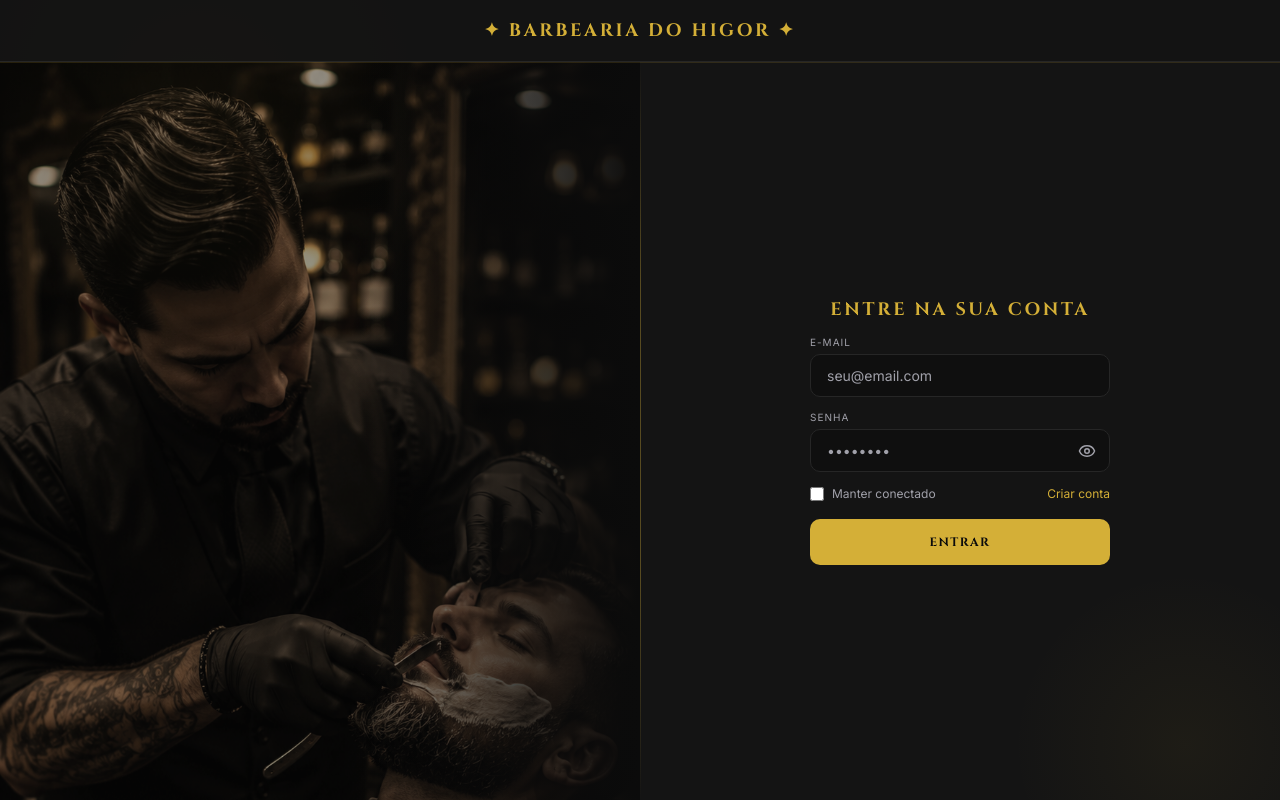
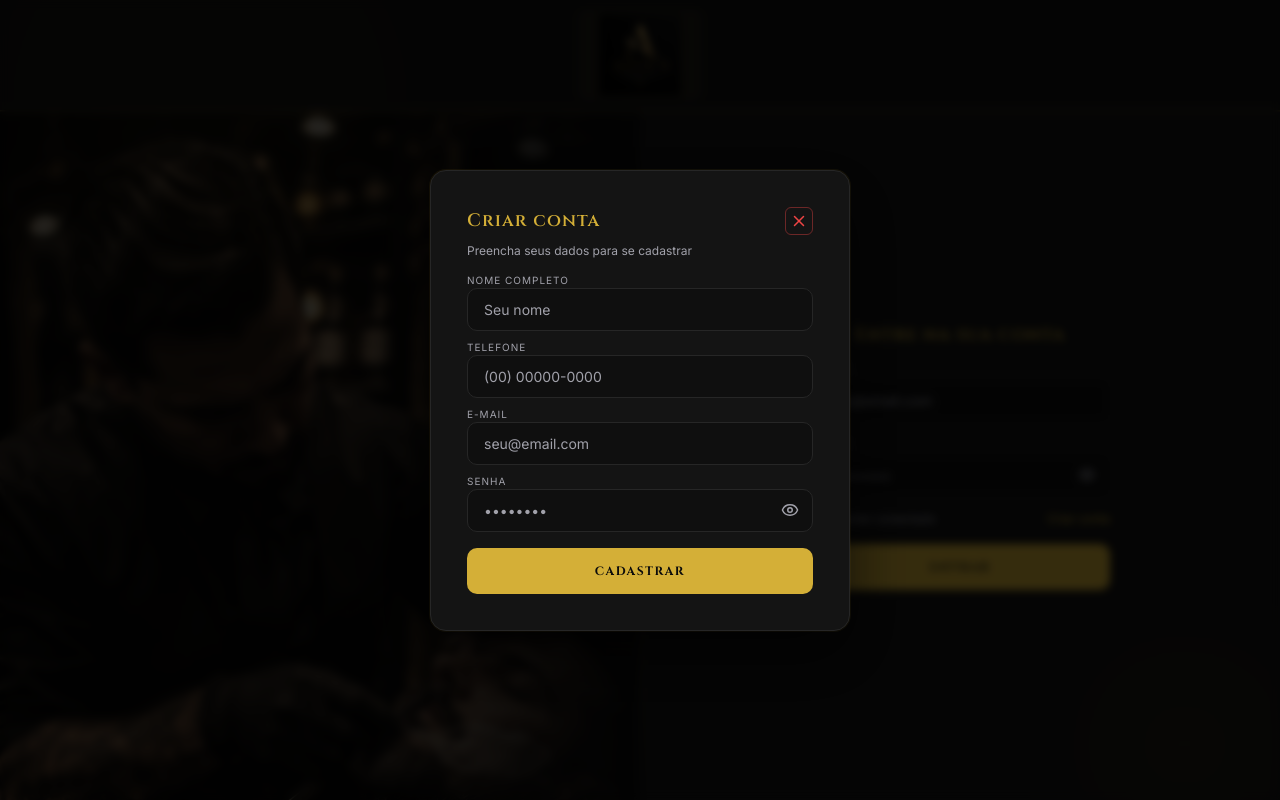
Before and after one commit to LuizLiniker/Projeto-barbearia, a Next.js app in the folder frontend/: page /login in a window 1280 px wide. Both pictures are taken after a click on the link "Criar conta". Built offline with nearby package versions, Linux system fonts and the light colour scheme.

Commit message:
feat: modal de cadastro completo e integrado

```diff
--- a/frontend/app/globals.css
+++ b/frontend/app/globals.css
@@ -1,33 +1,15 @@
-/* Google Fonts */
 @import url("https://fonts.googleapis.com/css2?family=Cinzel:wght@500;600;700&family=Inter:wght@300;400;500;600;700&display=swap");
 
 :root {
-  /* =========================
-     FONTES
-  ========================== */
-
   --font-title: "Cinzel", serif;
   --font-body: "Inter", sans-serif;
-
-  /* =========================
-     PALETA PRINCIPAL
-  ========================== */
-
   --background: #0b0b0b;
   --surface: #141414;
-
   --primary: #d4af37;
   --primary-hover: #c9a227;
-
   --text: #f5f5f5;
   --text-secondary: #a1a1aa;
-
   --border: #262626;
-
-  /* =========================
-     SOMBRAS / EFEITOS
-  ========================== */
-
   --shadow-gold: rgba(212, 175, 55, 0.18);
 }
 
@@ -42,3 +24,8 @@ body {
   color: var(--text);
   font-family: var(--font-body);
 }
+
+html, body {
+  height: 100%;
+  overflow: hidden;
+}
--- a/frontend/app/layout.tsx
+++ b/frontend/app/layout.tsx
@@ -1,20 +1,9 @@
 import type { Metadata } from "next";
-import { Geist, Geist_Mono } from "next/font/google";
 import "./globals.css";
 
-const geistSans = Geist({
-  variable: "--font-geist-sans",
-  subsets: ["latin"],
-});
-
-const geistMono = Geist_Mono({
-  variable: "--font-geist-mono",
-  subsets: ["latin"],
-});
-
 export const metadata: Metadata = {
-  title: "Create Next App",
-  description: "Generated by create next app",
+  title: "Barbearia do Higor",
+  description: "Barbearia do Higor — Tradição & Estilo",
 };
 
 export default function RootLayout({
@@ -23,11 +12,8 @@ export default function RootLayout({
   children: React.ReactNode;
 }>) {
   return (
-    <html
-      lang="en"
-      className={`${geistSans.variable} ${geistMono.variable} h-full antialiased`}
-    >
-      <body className="min-h-full flex flex-col">{children}</body>
+    <html lang="pt-BR">
+      <body>{children}</body>
     </html>
   );
 }
--- a/frontend/app/login/login.css
+++ b/frontend/app/login/login.css
@@ -1,18 +1,15 @@
-/* ============================================================
-   CONTAINER PRINCIPAL
-   ============================================================ */
+
 
 .container {
   width: 100vw;
   height: 100vh;
   display: flex;
-  flex-direction: column; /* titulo em cima, conteúdo embaixo */
+  flex-direction: column;
   position: relative;
   overflow: hidden;
   background-color: var(--background);
 }
 
-/* Orb dourado superior esquerdo */
 .container::before {
   content: "";
   position: absolute;
@@ -26,7 +23,6 @@
   z-index: 0;
 }
 
-/* Orb dourado inferior direito */
 .container::after {
   content: "";
   position: absolute;
@@ -41,45 +37,43 @@
 }
 
 /* ============================================================
-   BARRA DO TÍTULO
+   BARRA DA LOGO
    ============================================================ */
 
-.barra-titulo {
+.img-logo {
   width: 100%;
-  padding: 18px 0;
+  padding: 10px 0;
   background-color: rgba(20, 20, 20, 0.85);
-  border-bottom: 1px solid var(--border);
+  border-bottom: 1px solid rgba(212, 175, 55, 0.25);
   display: flex;
   justify-content: center;
   align-items: center;
   position: relative;
   z-index: 3;
-  /* linha dourada fina embaixo do titulo */
   box-shadow: 0 1px 0 rgba(212, 175, 55, 0.15);
 }
 
-.titulo {
-  font-family: var(--font-title);
-  font-size: 18px;
-  font-weight: 700;
-  color: var(--primary);
-  letter-spacing: 0.15em;
-  text-transform: uppercase;
+.logo {
+  height: 90px;
+  width: auto;
+  object-fit: contain;
+  padding: 4px 20px;
+  border-radius: 8px;
+  background-color: rgba(212, 175, 55, 0.06);
 }
 
 /* ============================================================
-   ÁREA DE CONTEÚDO (foto + form)
+   CONTEÚDO (foto + form)
    ============================================================ */
 
 .conteudo {
   flex: 1;
   display: flex;
-  min-heigth: 0;
+  min-height: 0;
   position: relative;
   z-index: 1;
 }
 
-/* linha dourada separando foto e form */
 .conteudo::after {
   content: "";
   position: absolute;
@@ -98,7 +92,7 @@
 }
 
 /* ============================================================
-   LADO ESQUERDO — FOTO
+   FOTO
    ============================================================ */
 
 .foto {
@@ -118,7 +112,6 @@
   object-position: top center;
 }
 
-/* dissolve a foto em direção ao form */
 .foto::after {
   content: "";
   position: absolute;
@@ -128,7 +121,7 @@
 }
 
 /* ============================================================
-   LADO DIREITO — FORMULÁRIO
+   FORMULÁRIO
    ============================================================ */
 
 .form {
@@ -145,7 +138,6 @@
   z-index: 1;
 }
 
-/* orb interno do form */
 .form::after {
   content: "";
   position: absolute;
@@ -158,16 +150,12 @@
   pointer-events: none;
 }
 
-/* ============================================================
-   SUBTÍTULO E LABEL DO FORM
-   ============================================================ */
-
-.form-subtitulo {
-  font-size: 12px;
-  color: var(--text-secondary);
-  letter-spacing: 0.04em;
-  margin-top: -6px;
-  margin-bottom: 8px;
+.titulo {
+  font-family: var(--font-title);
+  font-size: 18px;
+  font-weight: 600;
+  color: var(--primary);
+  letter-spacing: 0.06em;
 }
 
 .label {
@@ -176,7 +164,7 @@
   color: var(--text-secondary);
   letter-spacing: 0.1em;
   text-transform: uppercase;
-  margin-bottom: -8px; /* aproxima do input */
+  margin-bottom: -8px;
 }
 
 /* ============================================================
@@ -193,7 +181,7 @@
   font-family: var(--font-body);
   font-size: 14px;
   outline: none;
-  transition: border-color 0.2s, box-shadow 0.2s; /* estava faltando o "s" aqui */
+  transition: border-color 0.2s, box-shadow 0.2s;
 }
 
 .input:focus {
@@ -206,7 +194,7 @@
 }
 
 /* ============================================================
-   WRAPPER DO INPUT DE SENHA (para o botão olho)
+   WRAPPER SENHA
    ============================================================ */
 
 .input-senha-wrapper {
@@ -239,7 +227,7 @@
 }
 
 /* ============================================================
-   MANTER CONECTADO + LINK
+   RODAPÉ DO FORM
    ============================================================ */
 
 .form-rodape {
@@ -298,7 +286,6 @@
   margin-top: 4px;
 }
 
-/* estava .btn:hover — nome errado, era .btn-entrar:hover */
 .btn-entrar:hover {
   background-color: var(--primary-hover);
   transform: translateY(-2px);
@@ -310,24 +297,117 @@
 }
 
 /* ============================================================
-   FIX — conteudo não ultrapassa a tela
+   MODAL
    ============================================================ */
 
-html, body {
-  height: 100%;
-  overflow: hidden;
+.modal-overlay {
+  position: fixed;
+  inset: 0;
+  background: rgba(0, 0, 0, 0.75);
+  backdrop-filter: blur(4px);
+  display: flex;
+  justify-content: center;
+  align-items: center;
+  z-index: 100;
+  animation: fadeIn 0.2s ease;
 }
 
-.conteudo {
-  flex: 1;
+.modal {
+  background-color: var(--surface);
+  border: 1px solid var(--border);
+  border-radius: 16px;
+  padding: 36px;
+  width: 100%;
+  max-width: 420px;
   display: flex;
-  min-height: 0; /* impede o estouro vertical */
+  flex-direction: column;
+  align-items: center;
+  gap: 12px;
   position: relative;
-  z-index: 1;
+  box-shadow: 0 24px 60px rgba(0, 0, 0, 0.6), 0 0 0 1px rgba(212, 175, 55, 0.08);
+  animation: slideUp 0.25s ease;
+}
+
+.modal-header {
+  display: flex;
+  justify-content: space-between;
+  align-items: center;
+  width: 100%;
+}
+
+.modal-titulo {
+  font-family: var(--font-title);
+  font-size: 18px;
+  font-weight: 600;
+  color: var(--primary);
+  letter-spacing: 0.06em;
+  text-align: left;
+}
+
+.modal-subtitulo {
+  font-size: 12px;
+  color: var(--text-secondary);
+  margin-top: -4px;
+  margin-bottom: 4px;
+  text-align: left;
+  width: 100%;
+}
+
+.modal-fechar {
+  background: transparent;
+  border: 1px solid rgba(239, 68, 68, 0.4);
+  color: #ef4444;
+  cursor: pointer;
+  display: flex;
+  align-items: center;
+  justify-content: center;
+  padding: 4px;
+  border-radius: 6px;
+  transition: color 0.2s, background 0.2s, border-color 0.2s;
+  margin-left: auto;
+}
+
+.modal-fechar:hover {
+  color: #fff;
+  background: #ef4444;
+  border-color: #ef4444;
+}
+
+.modal-campos {
+  display: flex;
+  flex-direction: column;
+  gap: 10px;
+  width: 100%;
+}
+
+.modal-campos .input-senha-wrapper {
+  width: 100%;
+}
+
+.modal-campos .input {
+  width: 100%;
+}
+
+.modal .btn-entrar {
+  width: 100%;
 }
 
 /* ============================================================
-   RESPONSIVO — mobile
+   ANIMAÇÕES
+   ============================================================ */
+
+@keyframes fadeIn {
+  from { opacity: 0 }
+  to   { opacity: 1 }
+}
+
+@keyframes slideUp {
+  from { opacity: 0; transform: translateY(20px) }
+  to   { opacity: 1; transform: translateY(0) }
+}
+
+/* ============================================================
+   RESPONSIVO — MOBILE
    ============================================================ */
 
 @media (max-width: 768px) {
@@ -337,12 +417,10 @@ html, body {
     overflow-y: auto;
   }
 
-  /* esconde a listra divisória */
   .conteudo::after {
     display: none;
   }
 
-  /* foto vira fundo de tela inteira */
   .foto {
     position: absolute;
     width: 100%;
@@ -352,7 +430,6 @@ html, body {
     z-index: 0;
   }
 
-  /* escurece a foto para o form ficar legível */
   .foto::after {
     content: "";
     position: absolute;
@@ -366,12 +443,11 @@ html, body {
     z-index: 1;
   }
 
-  /* form flutua sobre a foto */
   .form {
     width: 100%;
     height: 100%;
     padding: 48px 32px;
-    background-color: transparent; /* remove o #141414 */
+    background-color: transparent;
     position: relative;
     z-index: 1;
   }
@@ -385,10 +461,14 @@ html, body {
     max-width: 100%;
   }
 
-  .barra-titulo {
-    padding: 14px 0;
+  .img-logo {
+    padding: 8px 0;
     position: relative;
     z-index: 2;
+  }
+
+  .logo {
+    height: 70px;
   }
 
   .titulo {
--- a/frontend/app/login/page.tsx
+++ b/frontend/app/login/page.tsx
@@ -1,7 +1,7 @@
 "use client"
 import "./login.css";
 import { useState } from "react"
-import { Eye, EyeOff } from "lucide-react"
+import { Eye, EyeOff, X } from "lucide-react"
 
 export default function Login(){
 
@@ -9,6 +9,13 @@ export default function Login(){
   const [senha, setSenha] = useState("")
   const [mostraSenha, setMostraSenha] = useState(false)
   const [manterConectado, setManterConectado] = useState(false)
+  const [modalAberto, setModalAberto] = useState(false)
+
+  const [nome, setNome] = useState("")
+  const [telefone, setTelefone] = useState("")
+  const [emailCadastro, setEmailCadastro] = useState("")
+  const [senhaCadastro, setSenhaCadastro] = useState("")
+  const [mostraSenhaCadastro, setMostraSenhaCadastro] = useState(false)
 
   async function handleLogin(){
     try {
@@ -17,9 +24,7 @@ export default function Login(){
         headers: { "Content-Type": "application/json" },
         body: JSON.stringify({ email, senha })
       })
-
       if (!resposta.ok) throw new Error("Erro ao buscar os dados")
-
       const dados = await resposta.json()
       console.log(dados)
     } catch(error) {
@@ -27,18 +32,45 @@ export default function Login(){
     }
   }
 
+  async function handleCadastro(){
+    try {
+      const resposta = await fetch("http://localhost:3333/cadastro", {
+        method: "POST",
+        headers: { "Content-Type": "application/json" },
+        body: JSON.stringify({
+          nome,
+          telefone,
+          email: emailCadastro,
+          senha: senhaCadastro
+        })
+      })
+      if (!resposta.ok) throw new Error("Erro ao cadastrar")
+      const dados = await resposta.json()
+      console.log(dados)
+      setModalAberto(false)
+    } catch(error) {
+      console.log("Ocorreu um erro", error)
+    }
+  }
+
+  function fecharModal(){
+    setModalAberto(false)
+    setNome("")
+    setTelefone("")
+    setEmailCadastro("")
+    setSenhaCadastro("")
+  }
+
   return (
+    <>
       <section className="container">
 
-      {/* ── Barra do título ── */}
-      <div className="barra-titulo">
-        <h1 className="titulo">✦ Barbearia do Higor ✦</h1>
+        <div className="img-logo">
+          <img src="/logo.jpeg" alt="" className="logo" />
         </div>
 
-      {/* ── Conteúdo: foto + form ── */}
         <div className="conteudo">
 
-        {/* Foto lado esquerdo */}
           <div className="foto">
             <img
               src="/imagem1.png"
@@ -47,12 +79,10 @@ export default function Login(){
             />
           </div>
 
-        {/* Formulário lado direito */}
           <div className="form">
 
             <h3 className="titulo">Entre na sua conta</h3>
 
-          {/* E-mail */}
             <label className="label" htmlFor="email">E-mail</label>
             <input
               id="email"
@@ -63,7 +93,6 @@ export default function Login(){
               className="input"
             />
 
-          {/* Senha com botão olho */}
             <label className="label" htmlFor="senha">Senha</label>
             <div className="input-senha-wrapper">
               <input
@@ -84,7 +113,6 @@ export default function Login(){
               </button>
             </div>
 
-          {/* Manter conectado + criar conta */}
             <div className="form-rodape">
               <label className="manter-conectado">
                 <input
@@ -94,21 +122,102 @@ export default function Login(){
                 />
                 Manter conectado
               </label>
-            <a href="#" className="link-criar">Criar conta</a>
+              <a
+                href="#"
+                className="link-criar"
+                onClick={(e) => { e.preventDefault(); setModalAberto(true) }}
+              >
+                Criar conta
+              </a>
             </div>
 
-          {/* Botão entrar */}
-          <button
-            type="button"
-            onClick={handleLogin}
-            className="btn-entrar"
-          >
+            <button type="button" onClick={handleLogin} className="btn-entrar">
               Entrar
             </button>
 
           </div>
         </div>
+      </section>
 
-    </section>
+      {modalAberto && (
+        <div className="modal-overlay" onClick={fecharModal}>
+          <div className="modal" onClick={(e) => e.stopPropagation()}>
+
+            <div className="modal-header">
+              <h3 className="modal-titulo">Criar conta</h3>
+              <button
+                type="button"
+                className="modal-fechar"
+                onClick={fecharModal}
+                aria-label="Fechar modal"
+              >
+                <X size={18} />
+              </button>
+            </div>
+
+            <p className="modal-subtitulo">Preencha seus dados para se cadastrar</p>
+
+            <div className="modal-campos">
+
+              <label className="label" htmlFor="nome">Nome completo</label>
+              <input
+                id="nome"
+                type="text"
+                placeholder="Seu nome"
+                value={nome}
+                onChange={(e) => setNome(e.target.value)}
+                className="input"
+              />
+
+              <label className="label" htmlFor="telefone">Telefone</label>
+              <input
+                id="telefone"
+                type="tel"
+                placeholder="(00) 00000-0000"
+                value={telefone}
+                onChange={(e) => setTelefone(e.target.value)}
+                className="input"
+              />
+
+              <label className="label" htmlFor="email-cadastro">E-mail</label>
+              <input
+                id="email-cadastro"
+                type="email"
+                placeholder="seu@email.com"
+                value={emailCadastro}
+                onChange={(e) => setEmailCadastro(e.target.value)}
+                className="input"
+              />
+
+              <label className="label" htmlFor="senha-cadastro">Senha</label>
+              <div className="input-senha-wrapper">
+                <input
+                  id="senha-cadastro"
+                  type={mostraSenhaCadastro ? "text" : "password"}
+                  placeholder="••••••••"
+                  value={senhaCadastro}
+                  onChange={(e) => setSenhaCadastro(e.target.value)}
+                  className="input"
+                />
+                <button
+                  type="button"
+                  className="btn-olho"
+                  onClick={() => setMostraSenhaCadastro(!mostraSenhaCadastro)}
+                  aria-label={mostraSenhaCadastro ? "Ocultar senha" : "Mostrar senha"}
+                >
+                  {mostraSenhaCadastro ? <EyeOff size={18} /> : <Eye size={18} />}
+                </button>
+              </div>
+
+            </div>
+
+            <button type="button" onClick={handleCadastro} className="btn-entrar">
+              Cadastrar
+            </button>
+
+          </div>
+        </div>
+      )}
+    </>
   )
 }
```
Also changed, not shown: frontend/app/page.tsx (+2 -62 lines), frontend/public/logo.jpeg (added). Lines whose indentation alone changed are shown as unchanged.
